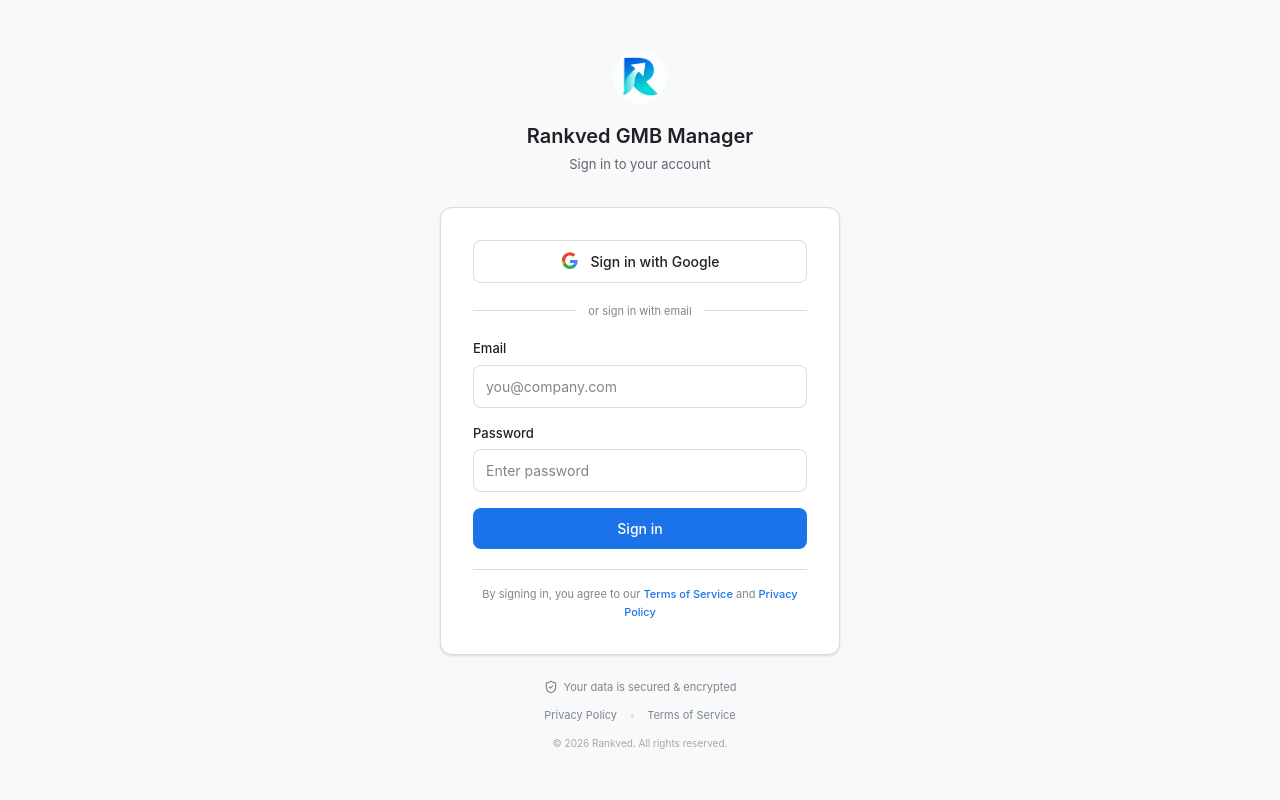
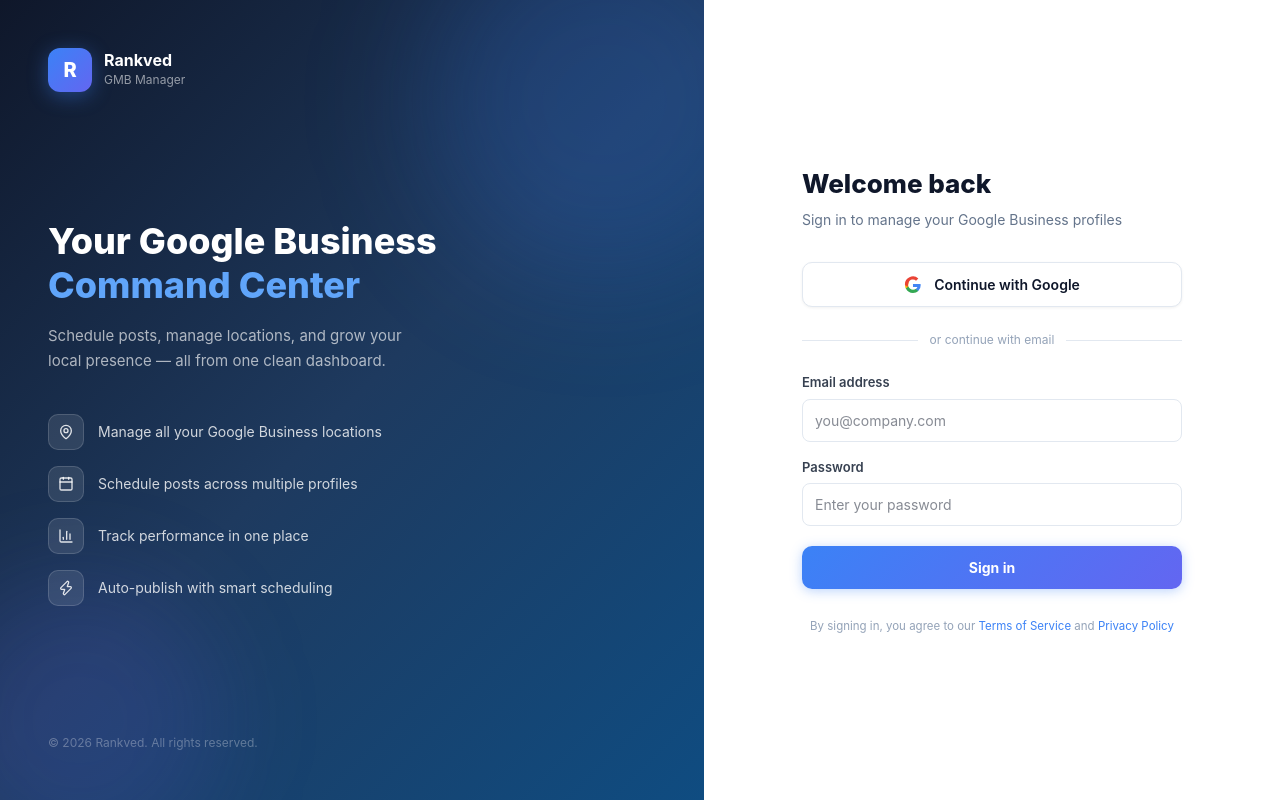
Before and after one commit to smritivarnaha/rankved-gmb, a Next.js app: page /login in a window 1280 px wide. Built offline with nearby package versions, Linux system fonts and the light colour scheme.

Commit message:
feat: premium split-panel login page redesign

```diff
--- a/src/app/login/page.tsx
+++ b/src/app/login/page.tsx
@@ -2,14 +2,21 @@
 
 import { signIn } from "next-auth/react";
 import { useState } from "react";
-import Image from "next/image";
 import Link from "next/link";
-import { Loader2, AlertCircle, ShieldCheck } from "lucide-react";
+import { Loader2, AlertCircle, MapPin, BarChart3, Calendar, Zap } from "lucide-react";
+
+const features = [
+  { icon: MapPin, text: "Manage all your Google Business locations" },
+  { icon: Calendar, text: "Schedule posts across multiple profiles" },
+  { icon: BarChart3, text: "Track performance in one place" },
+  { icon: Zap, text: "Auto-publish with smart scheduling" },
+];
 
 export default function LoginPage() {
   const [email, setEmail] = useState("");
   const [password, setPassword] = useState("");
   const [loading, setLoading] = useState(false);
+  const [googleLoading, setGoogleLoading] = useState(false);
   const [error, setError] = useState("");
 
   const handleLogin = async (e: React.FormEvent) => {
@@ -25,101 +32,204 @@
     }
   };
 
+  const handleGoogle = async () => {
+    setGoogleLoading(true);
+    await signIn("google", { callbackUrl: "/dashboard" });
+  };
+
   return (
-    <div className="min-h-screen bg-[var(--bg-secondary)] flex flex-col items-center justify-center px-4">
-      <div className="w-full max-w-[400px]">
-        <div className="text-center mb-8">
-          <Image src="/logo.png" alt="Rankved" width={56} height={56} className="mx-auto mb-4 rounded-xl" />
-          <h1 className="text-[20px] font-semibold text-[var(--text-primary)] mb-1">Rankved GMB Manager</h1>
-          <p className="text-[13px] text-[var(--text-secondary)]">Sign in to your account</p>
+    <div className="min-h-screen flex">
+      {/* ── Left Panel (branding) ── */}
+      <div
+        className="hidden lg:flex lg:w-1/2 xl:w-[55%] flex-col justify-between p-12 relative overflow-hidden"
+        style={{ background: "linear-gradient(135deg, #0f172a 0%, #1e3a5f 50%, #0f4c81 100%)" }}
+      >
+        {/* Decorative blobs */}
+        <div style={{
+          position: "absolute", top: "-80px", right: "-80px",
+          width: "360px", height: "360px", borderRadius: "50%",
+          background: "rgba(59,130,246,0.18)", filter: "blur(60px)", pointerEvents: "none"
+        }} />
+        <div style={{
+          position: "absolute", bottom: "-60px", left: "-60px",
+          width: "280px", height: "280px", borderRadius: "50%",
+          background: "rgba(99,102,241,0.15)", filter: "blur(50px)", pointerEvents: "none"
+        }} />
+
+        {/* Logo */}
+        <div className="flex items-center gap-3 relative z-10">
+          <div style={{
+            width: 44, height: 44, borderRadius: 12,
+            background: "linear-gradient(135deg,#3b82f6,#6366f1)",
+            display: "flex", alignItems: "center", justifyContent: "center",
+            boxShadow: "0 4px 20px rgba(59,130,246,0.4)"
+          }}>
+            <span style={{ color: "#fff", fontWeight: 800, fontSize: 20 }}>R</span>
+          </div>
+          <div>
+            <p style={{ color: "#fff", fontWeight: 700, fontSize: 16, lineHeight: 1.2 }}>Rankved</p>
+            <p style={{ color: "rgba(255,255,255,0.55)", fontSize: 12 }}>GMB Manager</p>
+          </div>
         </div>
 
-        <div className="bg-white rounded-xl border border-[var(--border)] p-8 shadow-sm">
-          {/* Google Sign In */}
+        {/* Hero text */}
+        <div className="relative z-10">
+          <h1 style={{ color: "#fff", fontSize: 36, fontWeight: 800, lineHeight: 1.2, marginBottom: 16 }}>
+            Your Google Business<br />
+            <span style={{ color: "#60a5fa" }}>Command Center</span>
+          </h1>
+          <p style={{ color: "rgba(255,255,255,0.65)", fontSize: 15, lineHeight: 1.7, marginBottom: 40, maxWidth: 380 }}>
+            Schedule posts, manage locations, and grow your local presence — all from one clean dashboard.
+          </p>
+
+          <div style={{ display: "flex", flexDirection: "column", gap: 16 }}>
+            {features.map(({ icon: Icon, text }) => (
+              <div key={text} style={{ display: "flex", alignItems: "center", gap: 14 }}>
+                <div style={{
+                  width: 36, height: 36, borderRadius: 10, flexShrink: 0,
+                  background: "rgba(255,255,255,0.1)",
+                  display: "flex", alignItems: "center", justifyContent: "center",
+                  border: "1px solid rgba(255,255,255,0.15)"
+                }}>
+                  <Icon size={16} color="rgba(255,255,255,0.85)" />
+                </div>
+                <span style={{ color: "rgba(255,255,255,0.8)", fontSize: 14 }}>{text}</span>
+              </div>
+            ))}
+          </div>
+        </div>
+
+        {/* Footer */}
+        <p style={{ color: "rgba(255,255,255,0.3)", fontSize: 12, position: "relative", zIndex: 10 }}>
+          © {new Date().getFullYear()} Rankved. All rights reserved.
+        </p>
+      </div>
+
+      {/* ── Right Panel (form) ── */}
+      <div className="flex-1 flex flex-col items-center justify-center px-6 py-12 bg-white">
+        {/* Mobile logo */}
+        <div className="lg:hidden flex items-center gap-3 mb-10">
+          <div style={{
+            width: 40, height: 40, borderRadius: 10,
+            background: "linear-gradient(135deg,#3b82f6,#6366f1)",
+            display: "flex", alignItems: "center", justifyContent: "center"
+          }}>
+            <span style={{ color: "#fff", fontWeight: 800, fontSize: 18 }}>R</span>
+          </div>
+          <span style={{ fontWeight: 700, fontSize: 16, color: "#0f172a" }}>Rankved GMB Manager</span>
+        </div>
+
+        <div style={{ width: "100%", maxWidth: 380 }}>
+          <div style={{ marginBottom: 32 }}>
+            <h2 style={{ fontSize: 26, fontWeight: 800, color: "#0f172a", marginBottom: 6 }}>Welcome back</h2>
+            <p style={{ fontSize: 14, color: "#64748b" }}>Sign in to manage your Google Business profiles</p>
+          </div>
+
+          {/* Google Button */}
           <button
-            onClick={() => signIn("google", { callbackUrl: "/dashboard" })}
-            className="w-full flex items-center justify-center gap-3 border border-[var(--border)] rounded-lg py-2.5 px-4 text-[14px] font-medium text-[var(--text-primary)] hover:bg-gray-50 transition-colors mb-5"
+            onClick={handleGoogle}
+            disabled={googleLoading}
+            style={{
+              width: "100%", display: "flex", alignItems: "center", justifyContent: "center",
+              gap: 12, padding: "11px 16px", borderRadius: 10,
+              border: "1.5px solid #e2e8f0", background: googleLoading ? "#f8fafc" : "#fff",
+              cursor: googleLoading ? "not-allowed" : "pointer",
+              fontSize: 14, fontWeight: 600, color: "#0f172a",
+              boxShadow: "0 1px 3px rgba(0,0,0,0.06)",
+              transition: "all 0.15s", marginBottom: 24
+            }}
+            onMouseOver={e => { if (!googleLoading) (e.currentTarget as HTMLButtonElement).style.background = "#f8fafc"; }}
+            onMouseOut={e => { if (!googleLoading) (e.currentTarget as HTMLButtonElement).style.background = "#fff"; }}
           >
+            {googleLoading ? (
+              <Loader2 size={18} style={{ animation: "spin 1s linear infinite" }} />
+            ) : (
               <svg width="18" height="18" viewBox="0 0 18 18">
                 <path fill="#4285F4" d="M16.51 8H8.98v3h4.3c-.18 1-.74 1.48-1.6 2.04v2.01h2.6a7.8 7.8 0 0 0 2.38-5.88c0-.57-.05-.66-.15-1.18z"/>
                 <path fill="#34A853" d="M8.98 17c2.16 0 3.97-.72 5.3-1.94l-2.6-2.01c-.72.48-1.63.76-2.7.76-2.08 0-3.84-1.4-4.47-3.29H1.85v2.07A8 8 0 0 0 8.98 17z"/>
                 <path fill="#FBBC05" d="M4.51 10.52A4.8 4.8 0 0 1 4.26 9c0-.53.09-1.04.25-1.52V5.41H1.85A8 8 0 0 0 .98 9c0 1.29.31 2.51.87 3.59l2.66-2.07z"/>
                 <path fill="#EA4335" d="M8.98 3.58c1.17 0 2.23.4 3.06 1.2l2.3-2.3A8 8 0 0 0 .98 9l2.87 2.07C4.14 4.98 6.23 3.58 8.98 3.58z"/>
               </svg>
-            Sign in with Google
+            )}
+            {googleLoading ? "Redirecting…" : "Continue with Google"}
           </button>
 
-          <div className="relative mb-5">
-            <div className="absolute inset-0 flex items-center">
-              <span className="w-full border-t border-[var(--border)]" />
-            </div>
-            <div className="relative flex justify-center">
-              <span className="bg-white px-3 text-[11px] text-[var(--text-tertiary)]">or sign in with email</span>
-            </div>
+          {/* Divider */}
+          <div style={{ display: "flex", alignItems: "center", gap: 12, marginBottom: 24 }}>
+            <div style={{ flex: 1, height: 1, background: "#e2e8f0" }} />
+            <span style={{ fontSize: 12, color: "#94a3b8", whiteSpace: "nowrap" }}>or continue with email</span>
+            <div style={{ flex: 1, height: 1, background: "#e2e8f0" }} />
           </div>
 
-          <form onSubmit={handleLogin} className="space-y-4">
+          {/* Error */}
+          {error && (
+            <div style={{
+              display: "flex", alignItems: "center", gap: 8, marginBottom: 16,
+              background: "#fef2f2", border: "1px solid #fecaca",
+              borderRadius: 8, padding: "10px 12px", fontSize: 13, color: "#dc2626"
+            }}>
+              <AlertCircle size={15} />
+              {error}
+            </div>
+          )}
+
+          {/* Credentials form */}
+          <form onSubmit={handleLogin} style={{ display: "flex", flexDirection: "column", gap: 16 }}>
             <div>
-              <label className="block text-[13px] font-medium text-[var(--text-primary)] mb-1.5">Email</label>
+              <label style={{ display: "block", fontSize: 13, fontWeight: 600, color: "#374151", marginBottom: 6 }}>
+                Email address
+              </label>
               <input
-                type="email" value={email} onChange={(e) => setEmail(e.target.value)} required
-                className="w-full border border-[var(--border)] rounded-lg py-2.5 px-3 text-[14px] focus:outline-none focus:ring-2 focus:ring-[var(--accent)] focus:border-transparent placeholder:text-[var(--text-tertiary)]"
+                type="email" value={email} onChange={e => setEmail(e.target.value)} required
                 placeholder="you@company.com"
+                style={{
+                  width: "100%", padding: "10px 12px", borderRadius: 8, fontSize: 14,
+                  border: "1.5px solid #e2e8f0", outline: "none", color: "#0f172a",
+                  boxSizing: "border-box", transition: "border-color 0.15s"
+                }}
+                onFocus={e => { e.target.style.borderColor = "#3b82f6"; }}
+                onBlur={e => { e.target.style.borderColor = "#e2e8f0"; }}
               />
             </div>
             <div>
-              <label className="block text-[13px] font-medium text-[var(--text-primary)] mb-1.5">Password</label>
+              <label style={{ display: "block", fontSize: 13, fontWeight: 600, color: "#374151", marginBottom: 6 }}>
+                Password
+              </label>
               <input
-                type="password" value={password} onChange={(e) => setPassword(e.target.value)} required
-                className="w-full border border-[var(--border)] rounded-lg py-2.5 px-3 text-[14px] focus:outline-none focus:ring-2 focus:ring-[var(--accent)] focus:border-transparent placeholder:text-[var(--text-tertiary)]"
-                placeholder="Enter password"
+                type="password" value={password} onChange={e => setPassword(e.target.value)} required
+                placeholder="Enter your password"
+                style={{
+                  width: "100%", padding: "10px 12px", borderRadius: 8, fontSize: 14,
+                  border: "1.5px solid #e2e8f0", outline: "none", color: "#0f172a",
+                  boxSizing: "border-box", transition: "border-color 0.15s"
+                }}
+                onFocus={e => { e.target.style.borderColor = "#3b82f6"; }}
+                onBlur={e => { e.target.style.borderColor = "#e2e8f0"; }}
               />
             </div>
-            {error && (
-              <div className="flex items-center gap-2 text-[13px] text-[var(--error)] bg-[var(--error-bg)] rounded-lg px-3 py-2">
-                <AlertCircle className="w-4 h-4 shrink-0" /> {error}
-              </div>
-            )}
-            <button type="submit" disabled={loading}
-              className="w-full py-2.5 bg-[var(--accent)] hover:bg-[var(--accent-hover)] disabled:opacity-60 text-white text-[14px] font-medium rounded-lg transition-colors flex items-center justify-center gap-2">
-              {loading && <Loader2 className="w-4 h-4 animate-spin" />}
-              {loading ? "Signing in..." : "Sign in"}
+
+            <button
+              type="submit" disabled={loading}
+              style={{
+                width: "100%", padding: "11px 16px", borderRadius: 10, border: "none",
+                background: loading ? "#93c5fd" : "linear-gradient(135deg,#3b82f6,#6366f1)",
+                color: "#fff", fontSize: 14, fontWeight: 700, cursor: loading ? "not-allowed" : "pointer",
+                display: "flex", alignItems: "center", justifyContent: "center", gap: 8,
+                boxShadow: "0 2px 12px rgba(59,130,246,0.35)", transition: "opacity 0.15s",
+                marginTop: 4
+              }}
+            >
+              {loading && <Loader2 size={16} style={{ animation: "spin 1s linear infinite" }} />}
+              {loading ? "Signing in…" : "Sign in"}
             </button>
           </form>
 
-          {/* Policy Links */}
-          <div className="mt-5 pt-4 border-t border-[var(--border)]">
-            <p className="text-center text-[11px] text-[var(--text-tertiary)] leading-relaxed">
+          {/* Footer */}
+          <p style={{ fontSize: 11.5, color: "#94a3b8", textAlign: "center", marginTop: 28, lineHeight: 1.6 }}>
             By signing in, you agree to our{" "}
-              <Link href="/terms-of-service" className="text-[var(--accent)] hover:underline font-medium">
-                Terms of Service
-              </Link>{" "}
-              and{" "}
-              <Link href="/privacy-policy" className="text-[var(--accent)] hover:underline font-medium">
-                Privacy Policy
-              </Link>
-            </p>
-          </div>
-        </div>
-
-
-        {/* Footer with policy links and security badge */}
-        <div className="mt-6 space-y-3">
-          <div className="flex items-center justify-center gap-1.5 text-[11px] text-[var(--text-tertiary)]">
-            <ShieldCheck className="w-3.5 h-3.5" />
-            <span>Your data is secured &amp; encrypted</span>
-          </div>
-          <div className="flex items-center justify-center gap-3 text-[11px] text-[var(--text-tertiary)]">
-            <Link href="/privacy-policy" className="hover:text-[var(--text-secondary)] transition-colors hover:underline">
-              Privacy Policy
-            </Link>
-            <span className="text-[var(--border)]">•</span>
-            <Link href="/terms-of-service" className="hover:text-[var(--text-secondary)] transition-colors hover:underline">
-              Terms of Service
-            </Link>
-          </div>
-          <p className="text-center text-[10px] text-[var(--text-tertiary)] opacity-70">
-            © {new Date().getFullYear()} Rankved. All rights reserved.
+            <Link href="/terms-of-service" style={{ color: "#3b82f6", textDecoration: "none" }}>Terms of Service</Link>
+            {" "}and{" "}
+            <Link href="/privacy-policy" style={{ color: "#3b82f6", textDecoration: "none" }}>Privacy Policy</Link>
           </p>
         </div>
       </div>
```
Lines whose indentation alone changed are shown as unchanged.
